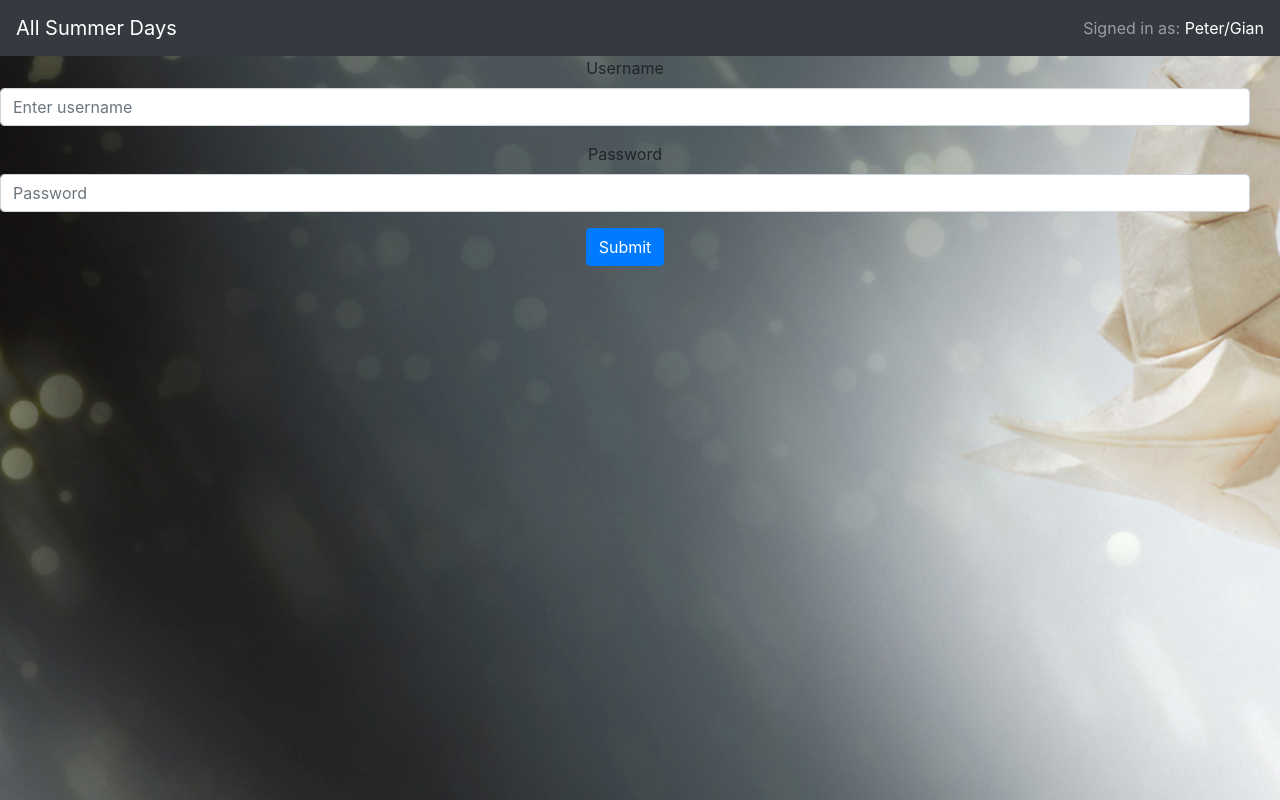
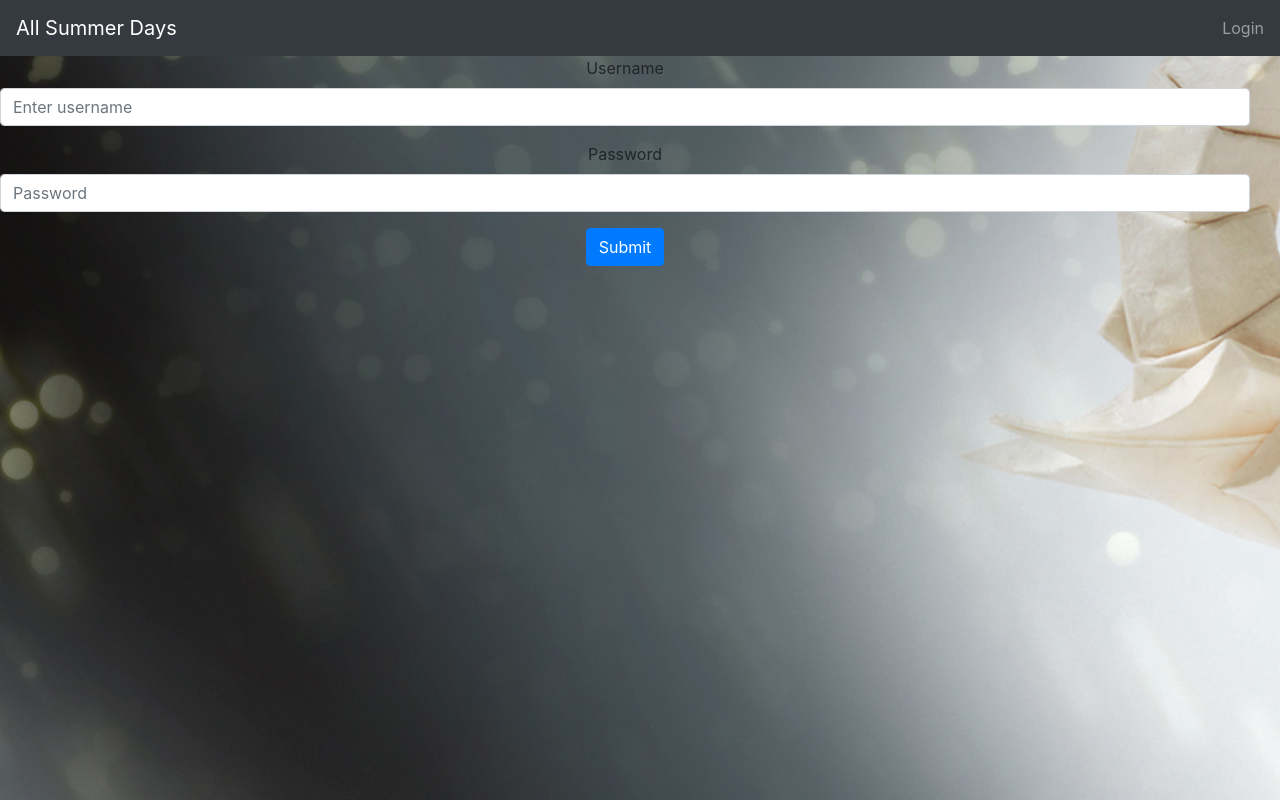
Before and after one commit to newtypeV2/All-Summer-Days-FRONTEND, a React (Create React App) app: page /login in a window 1280 px wide. Built offline with nearby package versions, Linux system fonts and the light colour scheme; no server answers.

Commit message:
Partial login.

```diff
--- a/src/Components/Navibar.js
+++ b/src/Components/Navibar.js
@@ -1,13 +1,13 @@
 import React from 'react'
 import {Navbar} from 'react-bootstrap'
 
-const Navibar = () => {
+const Navibar = (props) => {
     return(
           <Navbar bg={'dark'} variant={'dark'}>
               <Navbar.Brand>All Summer Days</Navbar.Brand>
                 <Navbar.Collapse className="justify-content-end">
                 <Navbar.Text>
-                Signed in as: <a href="#login">Peter/Gian</a>
+                {props.loggedInUser.username ? props.loggedInUser.username : "Login"}
                 </Navbar.Text>
               </Navbar.Collapse>
             </Navbar>
--- a/src/Containers/MainContainer.js
+++ b/src/Containers/MainContainer.js
@@ -22,7 +22,6 @@ class MainContainer extends Component {
     }
 
     updateLoggedInUser = (user) => {
-        debugger
         this.setState({
             loggedInUser : user
         })
@@ -89,9 +88,11 @@ class MainContainer extends Component {
         // console.log(this.state.allCharacters)
       return(
             <div>
-                <NavBar />
+                <NavBar
+                    loggedInUser={this.state.loggedInUser}
+                />
                 <Row id="mainrow">
-
+                        {this.state.loggedInUser.username ? <Redirect to="/characters"/> : <Redirect to="/login"/>}
                         {/* <Route exact path='/form' render={() => <CharForm/>}/> */}
                         <Route exact path="/login" render={() =>
                             <Col sm={12}>
```
